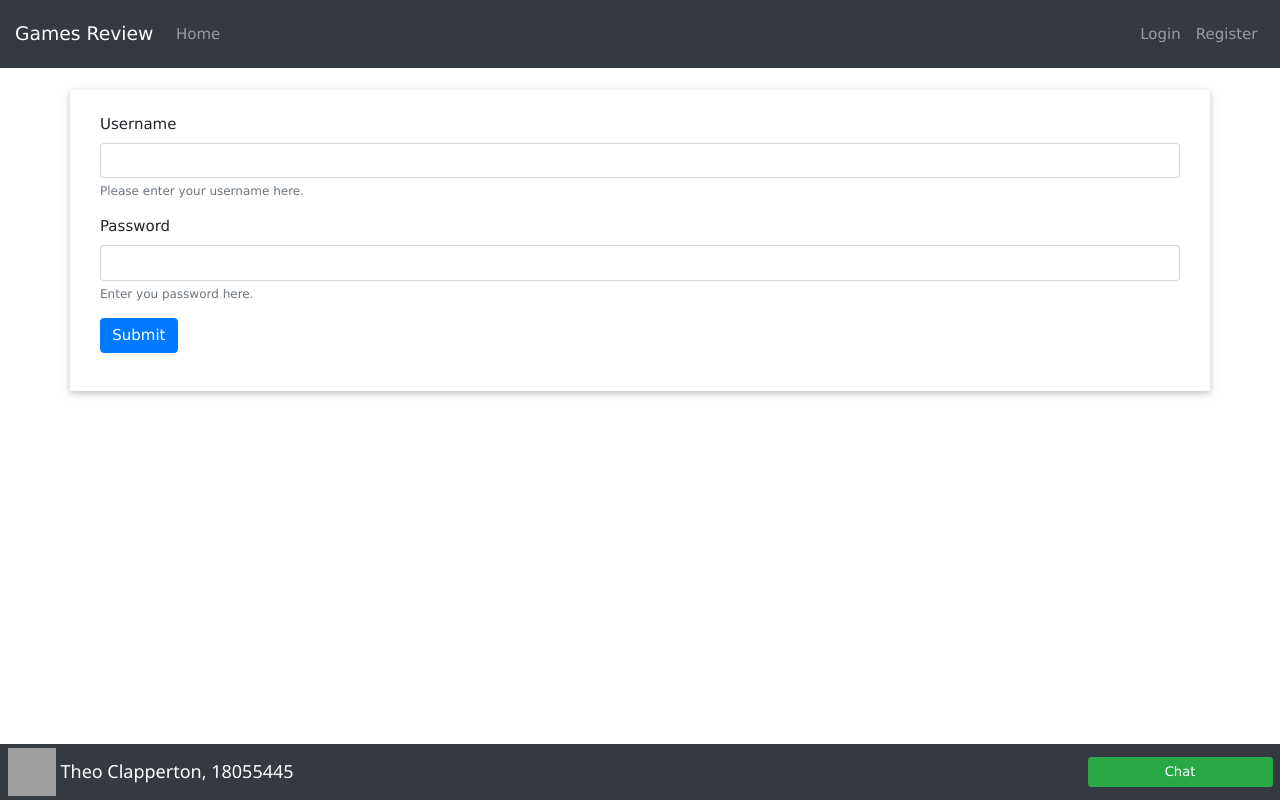
After one commit to teobot/GameGuide, a CodeIgniter app: the page made by application/views/login.php in a window 1280 px wide. The commit adds this page. Run offline with CodeIgniter, Linux system fonts and the light colour scheme; data that the repository does not hold is empty; some libraries are stand-ins or nearby versions; grey boxes are pictures that could not be loaded.

Commit message:
Latest Commit

```diff
--- a/application/config/routes.php
+++ b/application/config/routes.php
@@ -53,7 +53,7 @@ $route['default_controller'] = 'Home';
 $route['index'] = 'Home/index';
 $route['review/(:any)'] = 'home/review/$1';
 $route['review'] = 'home/review';
-$route['Login'] = 'Login';
+$route['Login'] = 'Login/index';
 $route['Logout'] = 'Home/Logout';
 $route['login/getUserDetails'] = 'Login/GetUserDetails';
 $route['account'] = 'Account';
--- a/application/css/style.css
+++ b/application/css/style.css
@@ -1,6 +1,5 @@
 .review-card {
-    height:500px;
-    width:350px;
-    float:left;
-    margin: 0px 5px 0px 5px;
+    height:400px;
+    width:250px;
+    margin: 5px 5px 5px 5px;
 }
--- a/application/views/home.php
+++ b/application/views/home.php
@@ -1,6 +1,6 @@
 <?php $this->load->view('template/header'); ?>
 
-<div class="container d-flex justify-content-center">
+<div class="container justify-content-between">
     <?php
     foreach ($result as $row)
     {
@@ -11,7 +11,7 @@
 
         echo<<<_END
 
-        <div class="w3-card review-card" style="position: relative; background: url($thisImage) no-repeat center; background-size: cover;">
+        <div class="w3-card review-card animated zoomIn" style="float:left;position: relative; background: url($thisImage) no-repeat center; background-size: cover;">
 
             <div style="height:100px;width:100%;position:absolute;bottom:0;">
                 <div style="height:100%;width:100%;background-color:#CD4436;position:absolute;bottom:0;opacity: 0.75;"></div>
--- /dev/null
+++ b/application/views/login.php
@@ -0,0 +1,19 @@
+<?php $this->load->view('template/header'); ?>
+
+    <div class="container w3-card"><br>
+        <form action="#PageHere" method="post" class="container">
+            <div class="form-group">
+                <label >Username</label>
+                <input name="username" min="0" max="64" type="text" class="form-control">
+                <small class="form-text text-muted">Please enter your username here.</small>
+            </div>
+            <div class="form-group">
+                <label >Password</label>
+                <input name="password" type="password" min="0" max="64" class="form-control">
+                <small class="form-text text-muted">Enter you password here.</small>
+            </div>
+            <button type="submit" class="btn btn-primary">Submit</button>
+        </form><br>
+    </div>
+
+<?php $this->load->view('template/footer'); ?>
--- a/application/views/template/header.php
+++ b/application/views/template/header.php
@@ -6,7 +6,8 @@
         <!-- Link CSS -->
         <link rel="stylesheet" href="https://stackpath.bootstrapcdn.com/bootstrap/4.4.1/css/bootstrap.min.css" integrity="sha384-Vkoo8x4CGsO3+Hhxv8T/Q5PaXtkKtu6ug5TOeNV6gBiFeWPGFN9MuhOf23Q9Ifjh" crossorigin="anonymous">
         <link rel="stylesheet" href="https://www.w3schools.com/w3css/4/w3.css">
-        <link rel="stylesheet" href="<?php echo base_url("application/css/style.css"); ?>">
+        <link rel="stylesheet" href="https://cdnjs.cloudflare.com/ajax/libs/animate.css/3.7.2/animate.min.css">
+        <link rel="stylesheet" href="<?php echo base_url("application/css/style.css"); echo("?" . time()) ?>">
         <title><?php echo $title?></title>
 
         <nav class="navbar navbar-expand-lg navbar-dark bg-dark">
@@ -16,11 +17,15 @@
             </button>
             <div class="collapse navbar-collapse" id="navbarNav">
                 <ul class="navbar-nav">
-                    <li class="nav-item">
-                        <a class="nav-link" href="#">Home <span class="sr-only">(current)</span></a>
-                    </li>
+                    <li class="nav-item"><a class="nav-link" href="<?php echo base_url("index.php"); ?>">Home</a></li>
                 </ul>
             </div>
+            <span class="navbar-text">
+                <ul class="navbar-nav">
+                    <li class="nav-item"><a class="nav-link" href="<?php echo base_url("index.php/login"); ?>">Login</a></li>
+                    <li class="nav-item"><a class="nav-link" href="<?php echo base_url("index.php"); ?>">Register</a></li>
+                </ul>
+            </span>
         </nav>
     </head>
 
```
Also changed, not shown: application/controllers/Login.php (added, +25 -0 lines), application/views/template/footer.php (line endings or trailing spaces).
